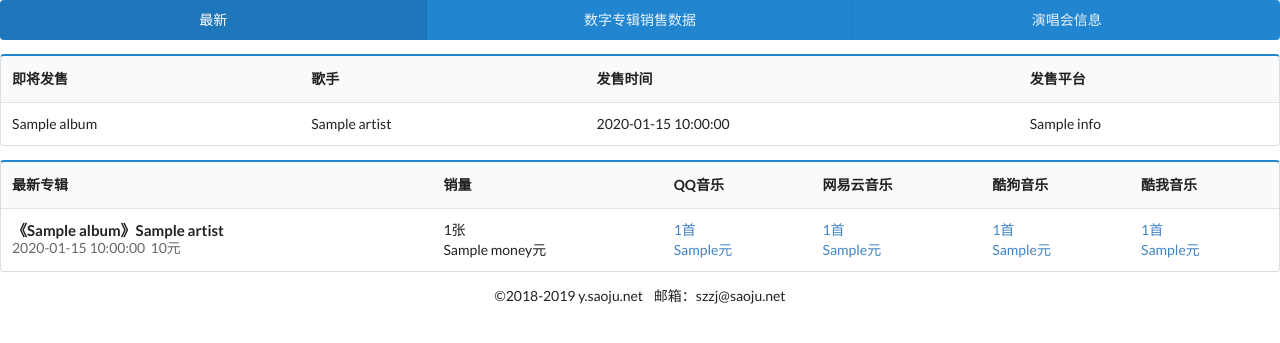
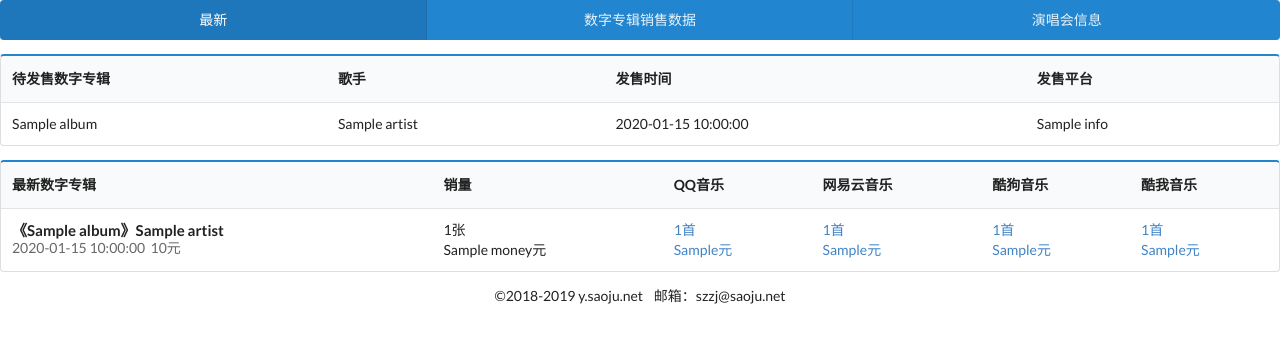
Before and after one commit to suowei/yinyue, a Python web app: template szzj/templates/szzj/index.html in a window 1280 px wide. Shown: the top 343 px of the page. Run offline with Jinja, Linux system fonts and the light colour scheme; the template is opened without the code that fills it: most values are stand-ins (such as "Sample title", 1, 10 or a date in 2020); some libraries are stand-ins or nearby versions.

Commit message:
调整首页

```diff
--- a/szzj/templates/szzj/index.html
+++ b/szzj/templates/szzj/index.html
@@ -12,7 +12,7 @@
 <table class="ui blue table">
   <thead>
     <tr>
-      <th>即将发售</th>
+      <th>待发售数字专辑</th>
       <th>歌手</th>
       <th>发售时间</th>
       <th>发售平台</th>
@@ -33,7 +33,7 @@
 <table class="ui blue unstackable table">
     <thead>
     <tr>
-        <th>最新专辑</th>
+        <th>最新数字专辑</th>
         <th>销量</th>
         <th>QQ音乐</th>
         <th>网易云音乐</th>
```
